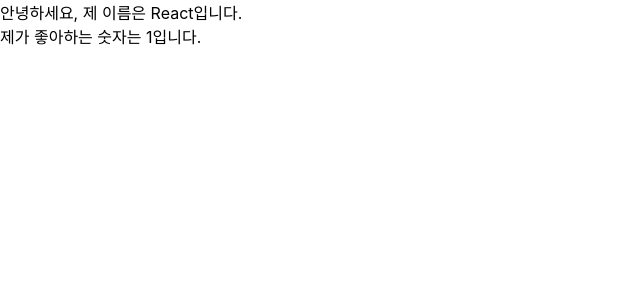
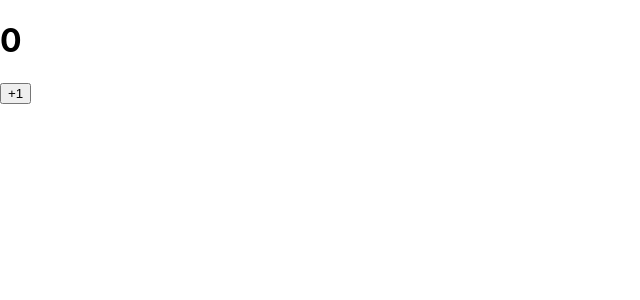
Before and after one commit to RATSENO/hello-react, a React (Create React App) app: page / in a window 1280 px wide. Shown: the top 300 px of the page, without its empty margins (0-640 px from the left). Built offline with nearby package versions, Linux system fonts and the light colour scheme.

Commit message:
클래스형 컴포넌트의 state

```diff
--- a/src/App.js
+++ b/src/App.js
@@ -1,8 +1,8 @@
-import MyComponent from "./MyComponent";
 import "./App.css";
+import Counter from "./Counter";
 
 const App = () => {
-  return <MyComponent name="React" favoriteNumber={1}>리액트</MyComponent>
+  return <Counter></Counter>
 }
 
 export default App;
--- /dev/null
+++ b/src/Counter.js
@@ -0,0 +1,28 @@
+import React, { Component } from "react";
+
+class Counter extends Component {
+  constructor(props) {
+    super(props);
+    this.state = {
+      number: 0,
+    };
+  }
+
+  render() {
+    const { number } = this.state;
+    return (
+      <div>
+        <h1>{number}</h1>
+        <button
+          onClick={() => {
+            this.setState({ number: number + 1 });
+          }}
+        >
+          +1
+        </button>
+      </div>
+    );
+  }
+}
+
+export default Counter;
```
